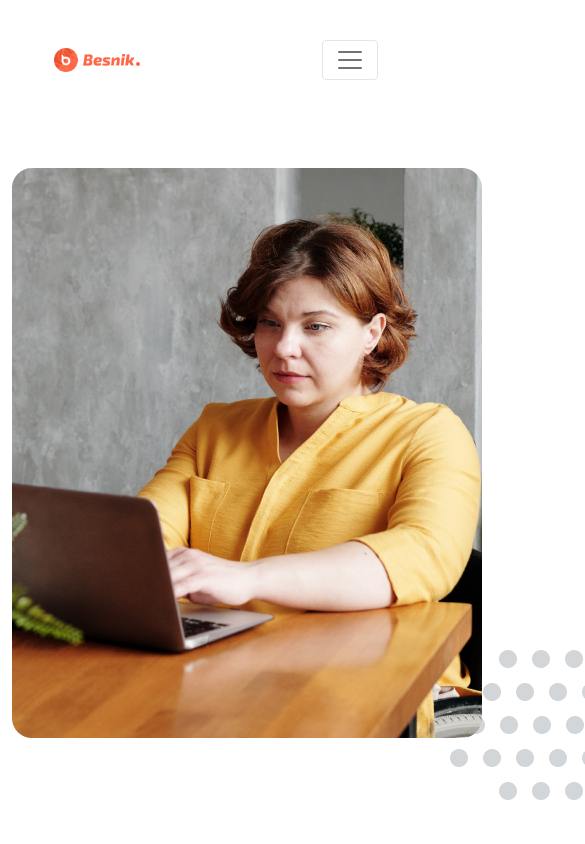
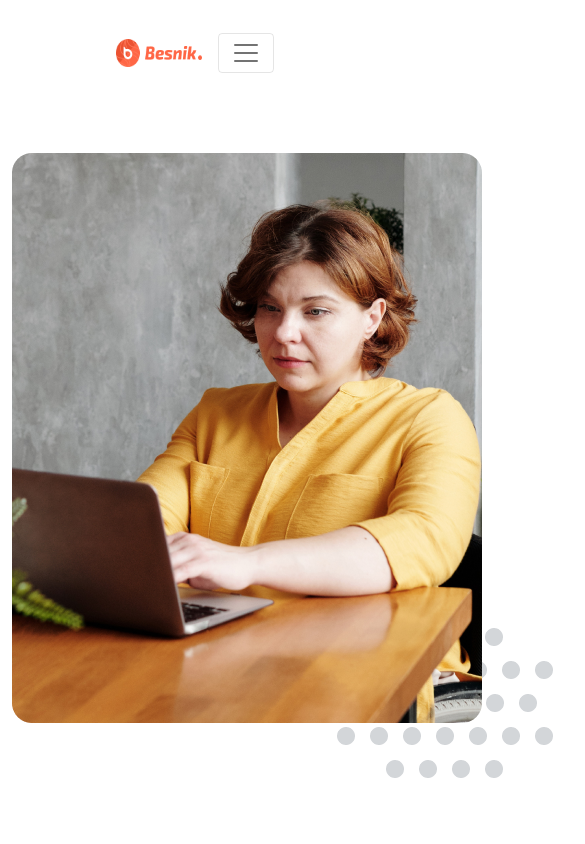
Before and after one commit to Twinie/Bes-For-task, a plain HTML site: page index.html in a window 390 px wide. Shown: the top 844 px of the page, 585 px wide, since content can reach past the window. Drawn offline with nearby package versions, Linux system fonts and the light colour scheme.

Commit message:
added media query for the abstract image

```diff
--- a/index.html
+++ b/index.html
@@ -10,8 +10,9 @@
 </head>
 <body>
 
-    <nav class="navbar navbar-expand-lg navbar-light height-120">
-        <div class="container-fluid">
+
+        <div class="container-fluid container-fluid-dim justify-content-center">
+          <nav class="navbar navbar-expand-lg navbar-light height-105">
            <img src="./images/Logo.png" class="navbar-brand" alt="">
           <button class="navbar-toggler" type="button" data-bs-toggle="collapse" data-bs-target="#navbarSupportedContent" aria-controls="navbarSupportedContent" aria-expanded="false" aria-label="Toggle navigation">
             <span class="navbar-toggler-icon"></span>
@@ -51,15 +52,16 @@
             </li>
 
           </div>
+
         </div>
       </nav>
 
 
       <div class="container mt-5">
-          <div class="row">
+          <div class="row main-image-dim">
               <div class="col-lg-5 text-center">
-                  <div >
-<img src="./images/Image.png" class="main-image" alt="">
+                  <div class="main-image">
+<img src="./images/Image.png"  alt="">
 <img src="./images/Abstract.png" class="abstract-image" alt="">
               </div>
             </div>
--- a/style.css
+++ b/style.css
@@ -24,13 +24,21 @@ ul{
 h3{
     font-size: 48px;
 }
-.height-120{
-    height: 120px;
+.height-105{
+    height: 105px;
 }
 .navbar-brand{
+    padding-bottom: 0;
+    padding-top: 0;
     width: 86px;
-    height: 34px;
-    margin-left: 42px;
+    height: 28px;
+}
+.main-image-dim{
+    padding-left: 0;
+    padding-right: 0;
+}
+.container-fluid-dim{
+    width: max-content;
 }
 .ms-105{
     margin-left: 105px;
@@ -60,8 +68,8 @@ h3{
 }
 .abstract-image{
     position: absolute;
-    top: 650px;
-    left: 450px;
+    top: 475px;
+    left: 325px;
     z-index: -1;
 }
 .para-dim{
@@ -91,11 +99,11 @@ margin-right: 65px;
     height: 12px;
 }
 
-/* @media (min-width:992px) and (max-width:1400px){
-    .ms-105{
-        margin-left: 50px;
+@media (min-width:768px) and (max-width:992px){
+    .abstract-image {
+        position: absolute;
+        top: 475px;
+        left: 430px;
+        z-index: -1;
     }
-    .ms-250{
-        margin-left: 50px;
-    }
-} */
+}
```
